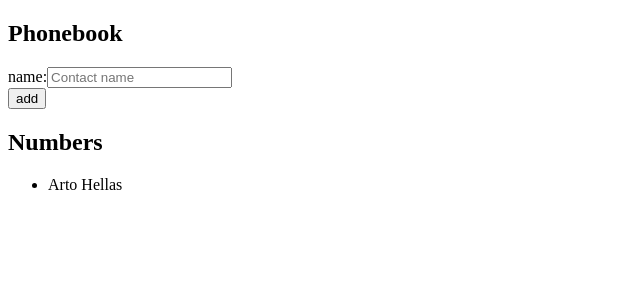
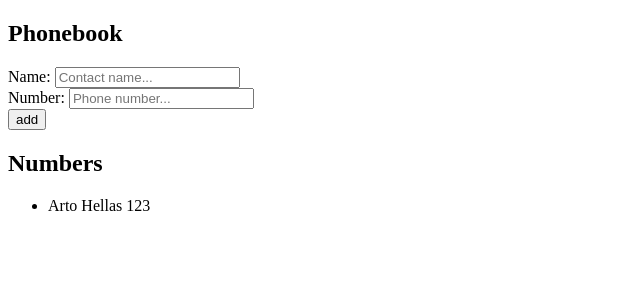
Before and after one commit to devluxor/full-stack-open, a React (Vite) app in the folder part2/phonebook/: page / in a window 1280 px wide. Shown: the top 300 px of the page, without its empty margins (0-640 px from the left). Built offline with nearby package versions, Linux system fonts and the light colour scheme.

Commit message:
Finish 2.8

```diff
--- a/part2/phonebook/src/App.jsx
+++ b/part2/phonebook/src/App.jsx
@@ -5,35 +5,44 @@ import AddContactForm from './components/Forms'
 
 const App = () => {
   const [persons, setPersons] = useState([
-    { id: 1, name: 'Arto Hellas' }
+    { id: 1, name: 'Arto Hellas', number: '123' }
   ])
   const [newName, setNewName] = useState('')
+  const [newNumber, setNewNumber] = useState('')
 
   const addNewContact = (event) => {
     event.preventDefault()
     if (newName.trim() === '') return
     else if (contactInList()) {
       alert(`${newName} is already in the list`)
-      setNewName('')
+      resetInputs()
       return
     }
 
-    const newContact = { id: persons.length + 1, name: newName }
+    const newContact = { id: persons.length + 1, name: newName, number: newNumber, }
     setPersons(persons.concat(newContact))
-    setNewName('')
+    resetInputs()
   }
 
   const contactInList = () => {
     return persons.find(person => person.name === newName)
   }
 
+  const resetInputs = () => {
+    setNewName('')
+    setNewNumber('')
+  }
+
   return (
     <>
       <Header text='Phonebook' />
       <AddContactForm
-        handleNewContact={addNewContact}
-        handleSetNewName={setNewName}
-        newName={newName}/>
+        newContact={addNewContact}
+        setNewName={setNewName}
+        setNewNumber={setNewNumber}
+        newName={newName}
+        newNumber={newNumber}
+        />
       <Header text='Numbers' />
       <ContactList contacts={persons} />
     </>
--- a/part2/phonebook/src/components/Contacts.jsx
+++ b/part2/phonebook/src/components/Contacts.jsx
@@ -2,14 +2,18 @@ const ContactList = ({contacts}) => {
   return (
     <ul>
       {contacts.map((contact) => {
-        return <Contact key={contact.id} contactName={contact.name} />
+        return (<Contact
+          key={contact.id}
+          contactName={contact.name}
+          contactNumber={contact.number}
+        />)
       })}
     </ul>
   )
 }
 
-const Contact = ({contactName}) => {
-  return <li>{contactName}</li>
+const Contact = ({contactName, contactNumber}) => {
+  return <li>{contactName} {contactNumber}</li>
 }
 
 export default ContactList
--- a/part2/phonebook/src/components/Forms.jsx
+++ b/part2/phonebook/src/components/Forms.jsx
@@ -1,13 +1,24 @@
-const AddContactForm = ({handleNewContact, handleSetNewName, newName}) => {
+const AddContactForm = ({
+  newContact,
+  setNewName,
+  setNewNumber,
+  newName, newNumber
+}) => {
   return (
-    <form onSubmit={handleNewContact}>
+    <form onSubmit={newContact}>
     <div>
-      name:
-      <input
+      <Input
+        text='Name: '
         value={newName}
-        placeholder='Contact name'
-        onChange={(e) => handleSetNewName(e.target.value)} // updates newName var in comp. state dynamically
-      ></input>
+        placeholder='Contact name...'
+        handler={setNewName}
+      />
+      <Input
+        text='Number: '
+        value={newNumber}
+        placeholder='Phone number...'
+        handler={setNewNumber}
+      />
     </div>
     <div>
       <button type="submit">add</button>
@@ -16,4 +27,17 @@ const AddContactForm = ({handleNewContact, handleSetNewName, newName}) => {
   )
 }
 
+const Input = ({text, value, placeholder, handler}) => {
+  return (
+    <div>
+    {text}
+    <input
+      value={value}
+      placeholder={placeholder}
+      onChange={(e) => handler(e.target.value)} // updates var in comp. state dynamically
+    ></input>
+  </div>
+  )
+}
+
 export default AddContactForm
```
